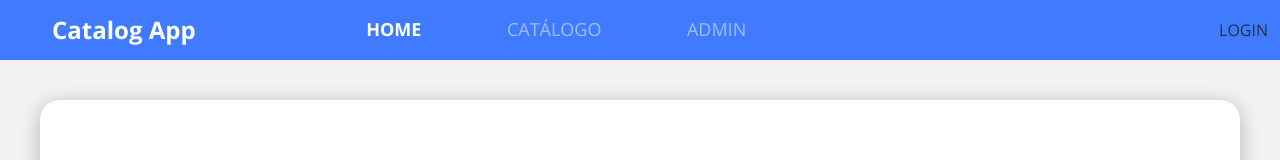
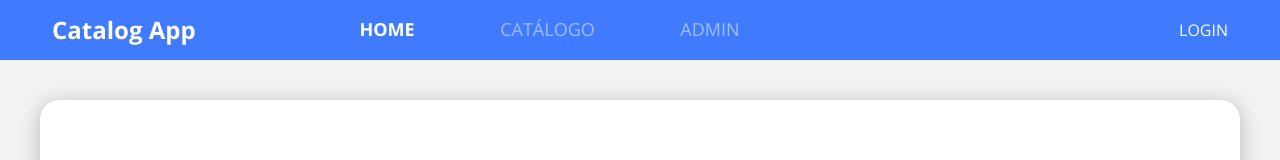
Before and after one commit to developer-rrm14/catalog, a React (Create React App) app in the folder frontweb/: page / in a window 1280 px wide. Shown: the top 160 px of the page. Built offline with nearby package versions, Linux system fonts and the light colour scheme; no server answers.

Commit message:
Login/Logout Styling

```diff
--- a/frontweb/src/components/Navbar/index.tsx
+++ b/frontweb/src/components/Navbar/index.tsx
@@ -77,10 +77,12 @@
             </li>
           </ul>
         </div>
-        <div>
+        <div className="nav-login-logout">
           {authData.authenticated ? (
             <>
-              <span>{authData.tokenData?.user_name}</span>
+              <span className="nav-username">
+                {authData.tokenData?.user_name}
+              </span>
               <a href="#logout" onClick={handleLogoutClick}>
                 LOGOUT
               </a>
--- a/frontweb/src/components/Navbar/styles.css
+++ b/frontweb/src/components/Navbar/styles.css
@@ -27,3 +27,30 @@
   color: #fff;
   font-weight: bold;
 }
+
+.nav-login-logout {
+  display: none;
+}
+
+.nav-username {
+  display: none;
+}
+
+@media (min-width: 768px) {
+  .nav-login-logout {
+    display: unset;
+    color: #fff;
+    margin-right: 15px;
+  }
+}
+
+@media (min-width: 992px) {
+  .nav-login-logout {
+    margin-right: 40px;
+  }
+
+  .nav-username {
+    display: unset;
+    margin-right: 20px;
+  }
+}
```
